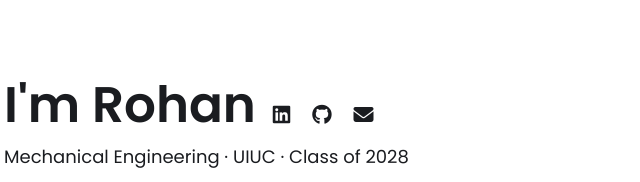
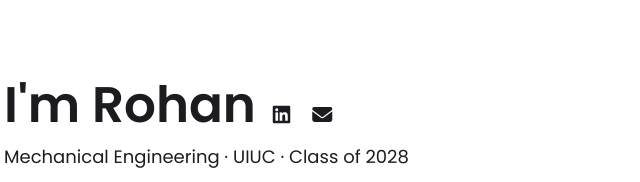
Before and after one commit to rohandarsi22/rohandarsi22.github.io, a plain HTML site: page index.html in a window 1280 px wide. Shown: the part 123-305 px from the top of the page, 98-738 px from the left. Drawn offline with Linux system fonts and the light colour scheme.

Commit message:
Remove GitHub icon from hero
Co-Authored-By: Claude Opus 5.5 <noreply@anthropic.com>
Claude-Session: https://claude.ai/code/session_01PxwEbRW3snaCXagQG2AH7u

```diff
--- a/index.html
+++ b/index.html
@@ -36,7 +36,6 @@
                 I'm Rohan
                 <span class="external-links">
                     <a href="https://linkedin.com/in/rohandarsi" target="_blank" rel="noopener noreferrer" aria-label="LinkedIn"><i class="fa-brands fa-linkedin"></i></a>
-                    <a href="https://github.com/rohandarsi22" target="_blank" rel="noopener noreferrer" aria-label="GitHub"><i class="fa-brands fa-github"></i></a>
                     <a href="mailto:rohandarsi22@gmail.com" aria-label="Email"><i class="fa-solid fa-envelope"></i></a>
                 </span>
             </h2>
```
